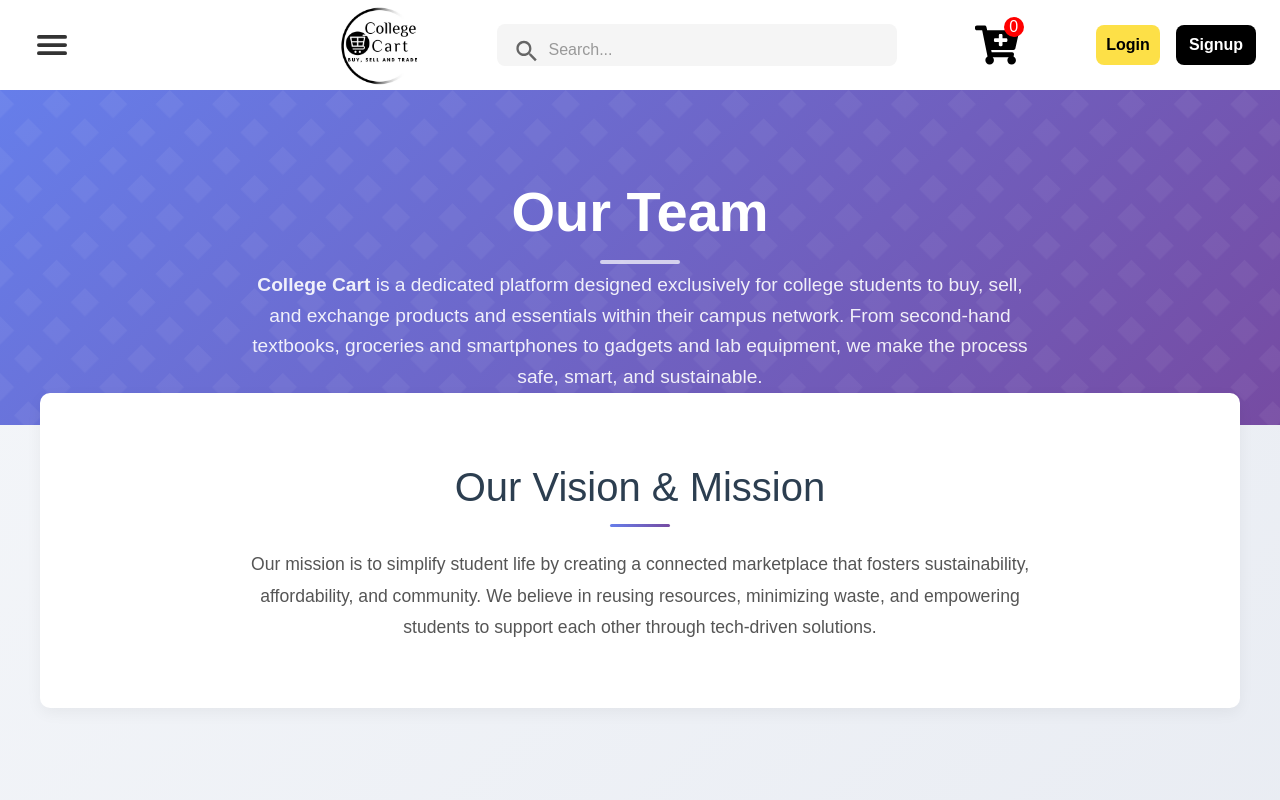
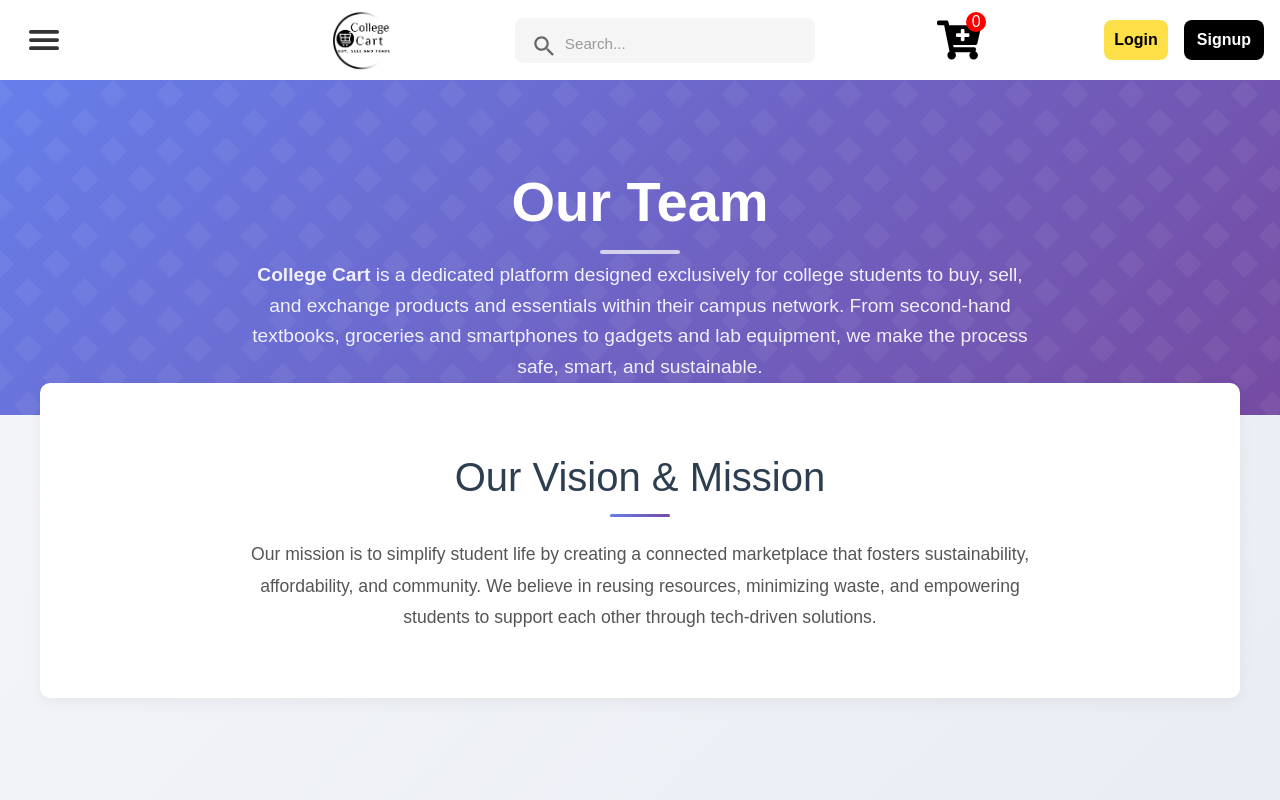
Before and after one commit to jatinpathania/College-Cart, a React (Vite) app in the folder Frontend/College_Cart/: page /our-team in a window 1280 px wide. Shown: the top 800 px of the page. Built offline with nearby package versions, Linux system fonts and the light colour scheme; no server answers.

Commit message:
fixed the search bar to appear only on selected pages .. and added onclick links to the footer to about us page and our team page

```diff
--- a/Frontend/College_Cart/src/Components/Footer/Footer.jsx
+++ b/Frontend/College_Cart/src/Components/Footer/Footer.jsx
@@ -1,9 +1,11 @@
-import React from 'react';
+import {React,useContext} from 'react';
 import { FaLinkedin, FaGithub, FaFacebook, FaTwitter, FaInstagram } from "react-icons/fa";
 import './footer.css'
 import { useNavigate } from 'react-router-dom';
+import { UserDataContext } from '../Header/context';
 const Footer = () => {
   const navigate = useNavigate()
+  const {data}= useContext(UserDataContext)
   return (
     <footer className="footer">
       <div className="footer-content">
@@ -13,14 +15,14 @@ const Footer = () => {
             <li><p className="footerLinks" onClick={()=>navigate("/aboutus")}> About Us</p></li>
             <li><p className="footerLinks" onClick={()=>navigate("/our-team")}>Our Team</p></li>
             <li><p className="footerLinks"> Careers</p></li>
-            <li><p className="footerLinks"> Contact Us</p></li>
+            <li><p className="footerLinks" onClick={()=>navigate("/contact-us")}> Contact Us</p></li>
           </ul>
         </div>
 
         <div className="footer-section">
           <h4>Sell & Buy</h4>
           <ul>
-            <li><p className="footerLinks" onClick={()=>navigate("/add-products-user")}> Sell Items</p></li>
+            <li><p className="footerLinks" onClick={()=>navigate(`/${data._id}/add-products-user`)}> Sell Items</p></li>
             <li><p className="footerLinks" onClick={()=>navigate("/all-products")}> Buy Items</p></li>
             <li><p className="footerLinks"> Exchange Items</p></li>
             <li><p className="footerLinks"> Policies</p></li>
--- a/Frontend/College_Cart/src/Components/Header/Header.jsx
+++ b/Frontend/College_Cart/src/Components/Header/Header.jsx
@@ -2,7 +2,7 @@ import React, { useContext, useState, useEffect, useRef } from "react";
 import { IoMenu } from "react-icons/io5";
 import { IoMdSearch } from "react-icons/io";
 import { motion } from "framer-motion";
-import { useNavigate,useLocation } from "react-router-dom";
+import { useNavigate } from "react-router-dom";
 import Sidebar from "../Sidebar/Sidebar";
 import icon from "../../assets/logo.jpeg";
 import { UserDataContext } from "./context";
@@ -13,21 +13,18 @@ import { getToken } from "../../util/tokenService";
 import axios from "axios";
 
 const backend_url = import.meta.env.VITE_BACKEND_API_URL;
-const Header = () => {
+const Header = ({hideSearch}) => {
   const [isOpen, setIsOpen] = useState(false);
   const { data } = useContext(UserDataContext);
   const [show, setShow] = useState(false);
   const profileRef = useRef(null);
   const navigate = useNavigate();
-  const location = useLocation();
-  const { searchQuery, setSearchQuery } = useContext(UserDataContext);
+  const { searchQuery, setSearchQuery} = useContext(UserDataContext);
   const [cartItems, setCartItems] = useState([]);
-
   const {totalQuantity} = (useSelector((state)=>state.cart));
   // const totalQuantity1 = obj.itemList.length;
   // console.log( totalQuantity);
   const isAuthenticated = Boolean(data && data._id);
-  const isHomepage = location.pathname === "/";
 
 
   useEffect(() => {
@@ -76,6 +73,11 @@ const Header = () => {
           <img src={icon} alt="Logo" className={style.logo} />
         </div>
 
+        <div className={style.searchBar} style={{
+            visibility: hideSearch ? 'hidden' : 'visible',
+            pointerEvents: hideSearch ? 'none' : 'auto',
+            display: 'flex'
+        }}>
         <div className={style.searchContainer}>
           <IoMdSearch className={style.searchIcon} size={30}/>
           <input
@@ -84,9 +86,9 @@ const Header = () => {
           value={searchQuery}
           onChange={(e) => setSearchQuery(e.target.value)}
           className={style.searchInput}
-            disabled={isHomepage}
         />
         </div >
+        </div>
 
         <div className={style.addProductCart} onClick={()=>navigate('/addCartProudct')}>
         <FaCartPlus className={style.cart} size={44}/>
--- a/Frontend/College_Cart/src/Components/Header/header.module.css
+++ b/Frontend/College_Cart/src/Components/Header/header.module.css
@@ -125,6 +125,62 @@
   justify-content: space-around;
 }
 
+
+@media screen and (max-width: 1367px) {
+  .logo {
+    height: 60px;
+    width: 60px;
+  }
+
+  .header {
+    padding: 0.5rem 1rem;
+    height: 80px;
+  }
+
+  .searchContainer {
+    width: 300px;
+    height: 45px;
+  }
+
+  .searchInput {
+    font-size: 0.95rem;
+    margin-top: 8px;
+  }
+
+  .avatar {
+    width: 50px;
+    height: 50px;
+  }
+
+  .username {
+    font-size: 1.1rem;
+  }
+
+  .profileDropdown {
+    width: 240px;
+    height: 80px;
+  }
+
+  .dropdownAvatar {
+    width: 44px;
+    height: 44px;
+  }
+
+  .profileName {
+    font-size: 17px;
+  }
+
+  .profileUsername {
+    font-size: 13px;
+  }
+
+  .productCountInCart {
+    font-size: 14px;
+    width: 18px;
+    height: 18px;
+    bottom: 28px;
+  }
+}
 
 @media screen and (max-width:480px) {
   .logo{
```
Lines whose indentation alone changed are shown as unchanged.
